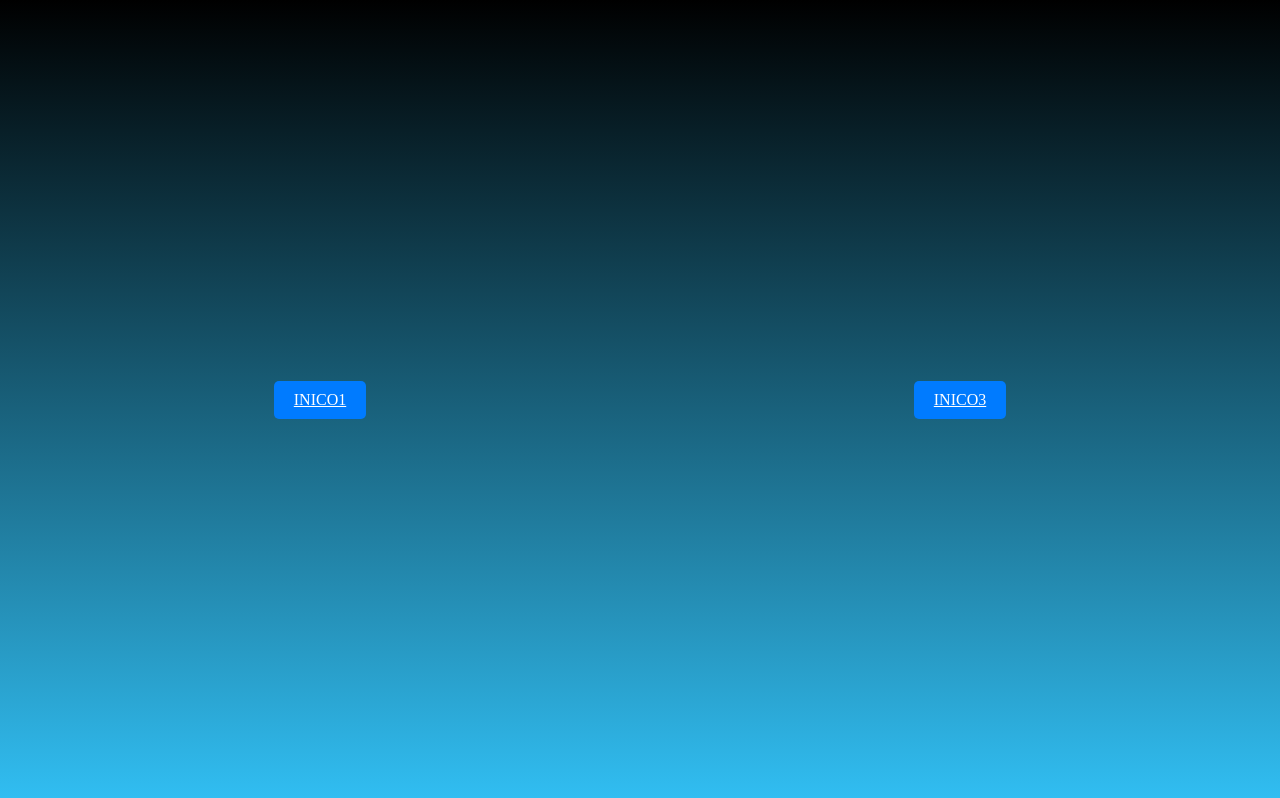
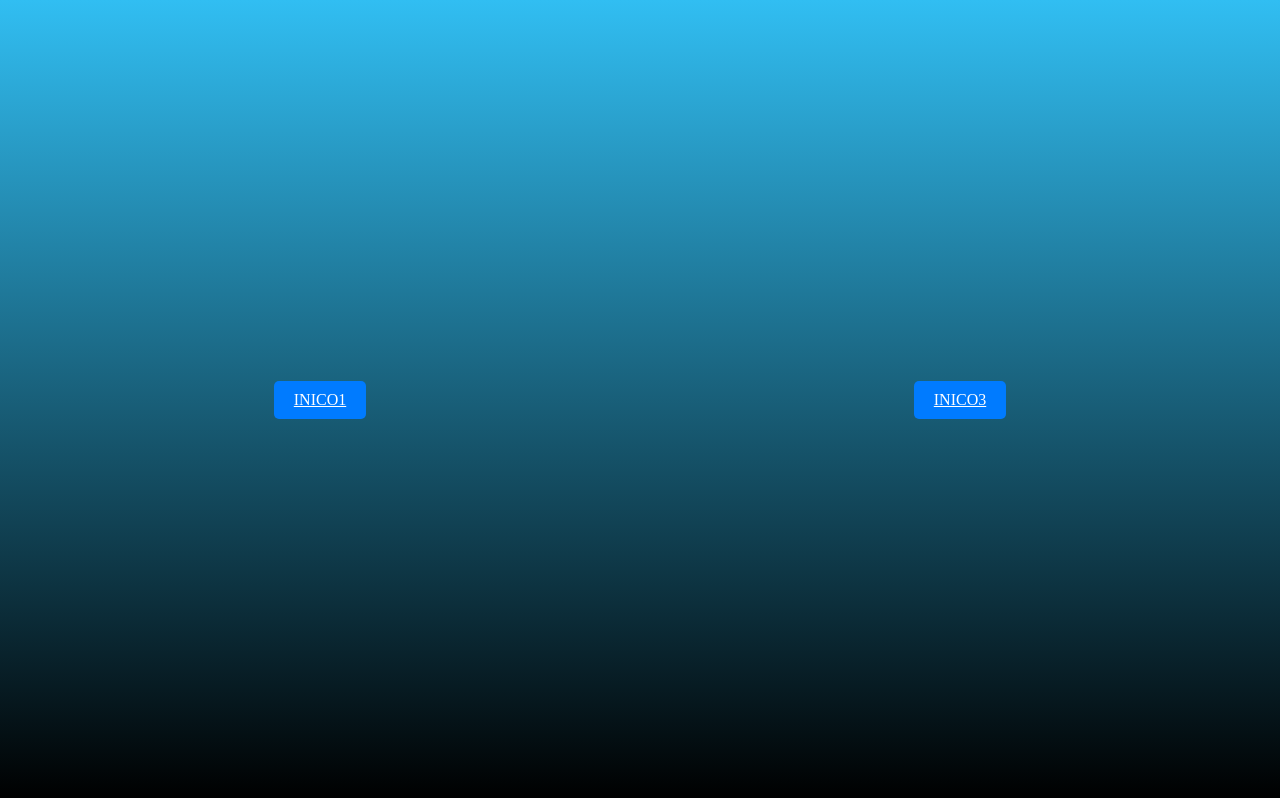
Before and after one commit to EBMEBM/FlyClient, a plain HTML site: page index.html in a window 1280 px wide. Drawn offline with Linux system fonts and the light colour scheme.

Commit message:
Update styles.css

```diff
--- a/styles.css
+++ b/styles.css
@@ -1,5 +1,5 @@
 body {
-        background: linear-gradient(to bottom, #000000, #31BEF2);
+        background: linear-gradient(to bottom,#31BEF2 , #000000);
         display: flex;
         justify-content: space-between;
         align-items: center;
```
